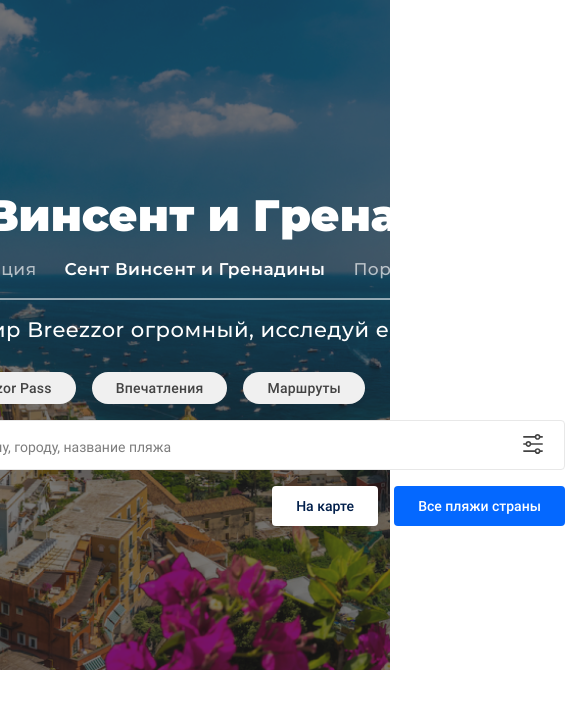
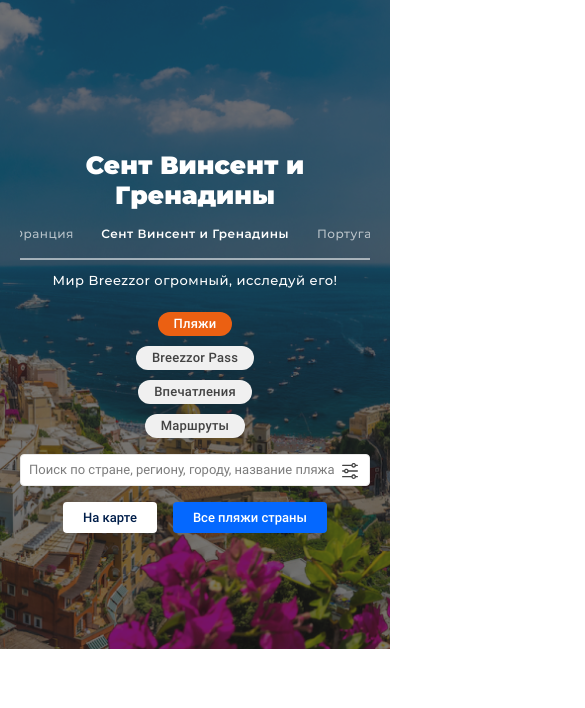
Before and after one commit to Y-Georgy/breezzor, a React (Create React App) app: page / in a window 390 px wide. Shown: the top 708 px of the page, 585 px wide, since content can reach past the window. Built offline with nearby package versions, Linux system fonts and the light colour scheme.

Commit message:
feat: адаптив готов

```diff
--- a/src/components/App/App.js
+++ b/src/components/App/App.js
@@ -2,15 +2,13 @@ import { useState, useEffect, memo } from 'react'
 import Chips from '../Chips/Chips'
 import CountrySlider from '../CountrySlider/CountrySlider'
 import Button from '../Button/Button'
-import TextInput from '../TextInput/TextInput'
+import Search from '../Search/Search'
 import './App.scss'
 
 function App() {
-  const [searchType, setSearchType] = useState('beach');
-  const [searchValue, setSearchValue] = useState('');
-  const [currentCountry, setCurrentCountry] = useState('');
-
-  // const initialPlaceholder = 'Поиск по стране, региону, городу';
+  const [searchType, setSearchType] = useState('beach')
+  const [searchValue, setSearchValue] = useState('')
+  const [currentCountry, setCurrentCountry] = useState('')
   const [mainButtonText, setMainButtonText] = useState('')
 
   useEffect(() => {
@@ -28,10 +26,10 @@ function App() {
     <div className="app">
       <form className="app__form" name="breezzor" onSubmit={handleSubmit}>
         <CountrySlider currentCountry={currentCountry} setCurrentCountry={setCurrentCountry} />
-        <Chips searchType={searchType} setSearchType={setSearchType}/>
-        <TextInput searchType={searchType} searchValue={searchValue} setSearchValue={setSearchValue}/>
-        <div className='app__buttons-overlay'>
-          <Button >На карте</Button>
+        <Chips searchType={searchType} setSearchType={setSearchType} />
+        <Search searchType={searchType} searchValue={searchValue} setSearchValue={setSearchValue} />
+        <div className="app__buttons-overlay">
+          <Button>На карте</Button>
           <Button main={true}>{mainButtonText}</Button>
         </div>
       </form>
@@ -40,4 +38,4 @@ function App() {
   )
 }
 
-export default memo(App);
+export default memo(App)
--- a/src/components/App/App.scss
+++ b/src/components/App/App.scss
@@ -7,7 +7,7 @@
   background-position: center;
   background-repeat: no-repeat;
   background-size: cover;
-  min-width: 320px;
+  min-width: 340px;
   max-width: 1920px;
   box-sizing: border-box;
   padding: 190px 30px 128px;
@@ -34,4 +34,26 @@
     justify-content: flex-end;
     padding: 8px 0;
   }
+
+  @media (max-width: 1100px) {
+    &__form {
+      width: calc(100vw - 140px);
+    }
+  }
+
+  @media (max-width: 768px) {
+    padding: 150px 30px 100px;
+
+    &__form {
+      width: calc(100vw - 40px);
+      min-width: 320px;
+    }
+  }
+
+  @media (max-width: 500px) {
+    &__buttons-overlay {
+      display: flex;
+      justify-content: center;
+    }
+  }
 }
--- a/src/components/Button/Button.scss
+++ b/src/components/Button/Button.scss
@@ -48,4 +48,30 @@
       transition: all .05s ease-out;
     }
   }
+
+  @media (max-width: 1100px) {
+    font-size: 14px;
+    line-height: 21px;
+    padding: 7px 20px;
+    border-radius: 4px;
+
+    &_main {
+      &:hover {
+        margin-top: 4px;
+        margin-bottom: 12px;
+      }
+
+      &:active {
+        margin-top: 8px;
+        margin-bottom: 8px;
+      }
+    }
+  }
+
+  @media (max-width: 1100px) {
+    font-size: 13px;
+    line-height: 17px;
+    padding: 7px 20px;
+    border-radius: 4px;
+  }
 }
--- a/src/components/Chips/Chips.scss
+++ b/src/components/Chips/Chips.scss
@@ -46,4 +46,30 @@
       }
     }
   }
+
+  @media (max-width: 1100px) {
+    &__button {
+      font-size: 13px;
+      line-height: 22px;
+      border-radius: 14px;
+      padding: 3px 16px;
+      margin-right: 14px;
+    }
+  }
+
+  @media (max-width: 500px) {
+    flex-direction: column;
+    align-items: center;
+
+    &__button {
+      width: fit-content;
+      line-height: 18px;
+      margin-right: 0;
+      margin-bottom: 10px;
+
+      &:last-child {
+        margin-bottom: 0;
+      }
+    }
+  }
 }
--- a/src/components/CountrySlider/CountrySlider.scss
+++ b/src/components/CountrySlider/CountrySlider.scss
@@ -115,4 +115,55 @@
     letter-spacing: 0.5px;
     margin: 0;
   }
+
+  @media (max-width: 1100px) {
+    &__title {
+      font-size: 37px;
+      line-height: 45px;
+    }
+
+    .swiper-slide {
+      font-size: 16px;
+      line-height: 23px;
+    }
+
+    &__subtitle {
+      font-size: 18px;
+      line-height: 30px;
+    }
+
+    &__btn-prev {
+      top: 65px;
+    }
+
+    &__btn-next {
+      top: 65px;
+    }
+  }
+
+  @media (max-width: 768px) {
+    &__title {
+      font-size: 25px;
+      line-height: 30px;
+      min-height: 60px;
+    }
+
+    .swiper-slide {
+      font-size: 12px;
+      line-height: 16px;
+    }
+
+    &__subtitle {
+      font-size: 13px;
+      line-height: 16px;
+    }
+
+    &__btn-prev {
+      display: none;
+    }
+
+    &__btn-next {
+      display: none;
+    }
+  }
 }
--- a/src/components/TextInput/TextInput.js
+++ b/src/components/Search/Search.js
@@ -1,28 +1,28 @@
 import { useState, useEffect, memo } from 'react'
 import { InputIcon } from '../../images/images'
-import './TextInput.scss'
+import './Search.scss'
 
-const TextInput = ({ searchType, searchValue, setSearchValue }) => {
-  const initialPlaceholder = 'Поиск по стране, региону, городу';
+const Search = ({ searchType, searchValue, setSearchValue }) => {
+  const initialPlaceholder = 'Поиск по стране, региону, городу'
   const [placeholder, setPlaceholder] = useState(initialPlaceholder)
 
   useEffect(() => {
     if (searchType === 'beach') setPlaceholder(initialPlaceholder + ', название пляжа')
     else if (searchType === 'breezzorPass') setPlaceholder(initialPlaceholder + ', названию отеля')
-    else if (searchType === 'impressions') setPlaceholder(initialPlaceholder + ', названию впечатления')
+    else if (searchType === 'impressions')
+      setPlaceholder(initialPlaceholder + ', названию впечатления')
     else if (searchType === 'routes') setPlaceholder(initialPlaceholder + ', названию маршрута')
   }, [searchType])
 
   const handleChangeValue = (e) => {
-    setSearchValue(e.target.value);
+    setSearchValue(e.target.value)
   }
 
   return (
-    <section className='search'>
+    <section className="search">
       <input
         className="search__input"
         type="text"
-        name="text"
         placeholder={placeholder}
         onChange={handleChangeValue}
         value={searchValue}
@@ -32,4 +32,4 @@ const TextInput = ({ searchType, searchValue, setSearchValue }) => {
   )
 }
 
-export default memo(TextInput);
+export default memo(Search)
--- a/src/components/TextInput/TextInput.scss
+++ b/src/components/Search/Search.scss
@@ -3,8 +3,8 @@
 
   &__icon {
     position: absolute;
-    top: 14px;
-    right: 22px;
+    top: 12px;
+    right: 20px;
     width: 20px;
     height: 20px;
     z-index: 2;
@@ -16,7 +16,7 @@
     font-weight: 500;
     font-family: "Roboto";
     color: #434343;
-    padding: 14px 80px 10px 16px;
+    padding: 8px 80px 8px 16px;
     background-color: #fff;
     border: 1px solid #E8E8E8;
     border-radius: 4px;
@@ -35,4 +35,28 @@
       transition: all 0.3s ease-out;
     }
   }
+
+  @media (max-width: 1100px) {
+    &__input {
+      line-height: 20px;
+    }
+
+    &__icon {
+      top: 10px;
+    }
+  }
+
+  @media (max-width: 768px) {
+    &__input {
+      padding: 5px 35px 5px 8px;
+      font-size: 13px;
+    }
+
+    &__icon {
+      top: 9px;
+      right: 12px;
+      width: 16px;
+      height: 16px;
+    }
+  }
 }
```
